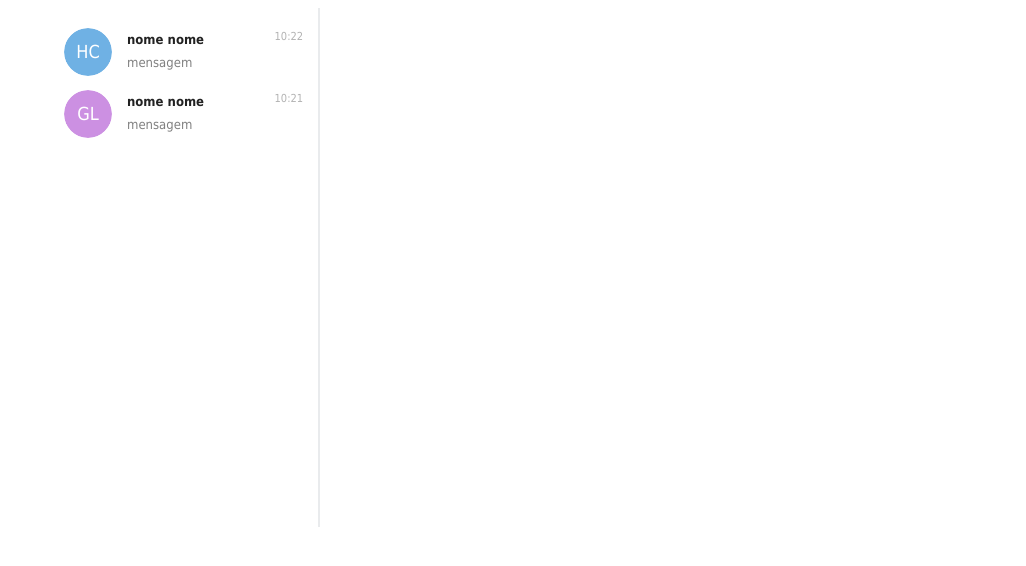
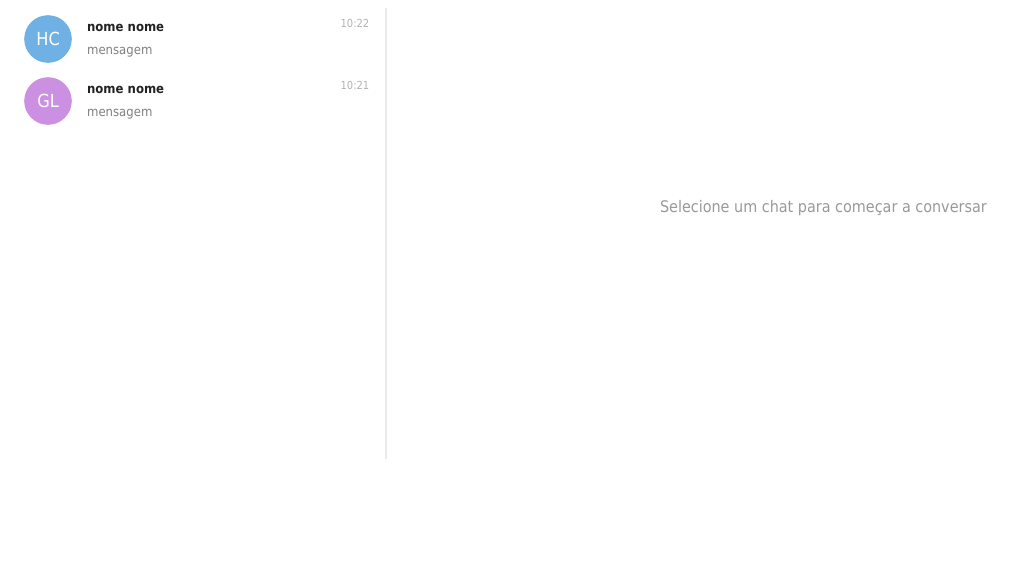
Before and after one commit to gravatasufoca/smartlog, a PHP site: page /app/pages/whatsapp/views/listar.tpl.html in a window 1280 px wide. Shown: the top 566 px of the page, without its empty margins (0-1026 px from the left). Run offline with PHP 8.4, Linux system fonts and the light colour scheme.

Commit message:
os topicos das mensagens estão bonitinhos

```diff
--- a/app/pages/whatsapp/views/listar.tpl.html
+++ b/app/pages/whatsapp/views/listar.tpl.html
@@ -6,10 +6,10 @@
         <div class="box conteudo-box">
 
             <div class="msgconteudo ">
-
+                <!--COLUNA DOS TOPICOS -->
                 <div class="colunatopico">
                     <div class="ctopico">
-                        <ul class="">
+                        <ul class="ultopico">
                             <li class="topico">
                                 <a class="intopico">
                                     <div class="chora">
@@ -44,10 +44,18 @@
                                 </a>
                             </li>
 
+
                         </ul>
 
                     </div>
                 </div>
+
+                <!-- QUANDO NAO TEM MENSAGENS ESCOLHIDAS-->
+                <div class="mensagenscontainer">
+                    <div class="semmensagens">Selecione um chat para começar a conversar</div>
+                </div>
+
+
             </div>
         </div>
     </div>
--- a/assets/css/chat.css
+++ b/assets/css/chat.css
@@ -4,22 +4,69 @@
     box-sizing: border-box
 }
 
-.user_color_1,.user_color_1:hover{color:#8365ab}
-.user_color_2,.user_color_2:hover{color:#539e4f}
-.user_color_3,.user_color_3:hover{color:#ae9661}
-.user_color_4,.user_color_4:hover{color:#4979a3}
-.user_color_5,.user_color_5:hover{color:#b7635d}
-.user_color_6,.user_color_6:hover{color:#b3577a}
-.user_color_7,.user_color_7:hover{color:#5397b4}
-.user_color_8,.user_color_8:hover{color:#c07844}
-.user_bgcolor_1{background:#cc90e2}
-.user_bgcolor_2{background:#80d066}
-.user_bgcolor_3{background:#ecd074}
-.user_bgcolor_4{background:#6fb1e4}
-.user_bgcolor_5{background:#e57979}
-.user_bgcolor_6{background:#f98bae}
-.user_bgcolor_7{background:#73cdd0}
-.user_bgcolor_8{background:#fba76f}
+.user_color_1, .user_color_1:hover {
+    color: #8365ab
+}
+
+.user_color_2, .user_color_2:hover {
+    color: #539e4f
+}
+
+.user_color_3, .user_color_3:hover {
+    color: #ae9661
+}
+
+.user_color_4, .user_color_4:hover {
+    color: #4979a3
+}
+
+.user_color_5, .user_color_5:hover {
+    color: #b7635d
+}
+
+.user_color_6, .user_color_6:hover {
+    color: #b3577a
+}
+
+.user_color_7, .user_color_7:hover {
+    color: #5397b4
+}
+
+.user_color_8, .user_color_8:hover {
+    color: #c07844
+}
+
+.user_bgcolor_1 {
+    background: #cc90e2
+}
+
+.user_bgcolor_2 {
+    background: #80d066
+}
+
+.user_bgcolor_3 {
+    background: #ecd074
+}
+
+.user_bgcolor_4 {
+    background: #6fb1e4
+}
+
+.user_bgcolor_5 {
+    background: #e57979
+}
+
+.user_bgcolor_6 {
+    background: #f98bae
+}
+
+.user_bgcolor_7 {
+    background: #73cdd0
+}
+
+.user_bgcolor_8 {
+    background: #fba76f
+}
 
 .msgconteudo {
     box-sizing: border-box;
@@ -33,10 +80,10 @@
     font-variant-ligatures: normal;
     font-variant-numeric: normal;
     font-weight: normal;
-    height: 519px;
+    /*height: 519px;*/
     line-height: 18px;
     text-size-adjust: 100%;
-    width: 1008px;
+    /*width: 1008px;*/
     -webkit-tap-highlight-color: rgba(0, 0, 0, 0);
 }
 
@@ -56,12 +103,13 @@
     font-variant-ligatures: normal;
     font-variant-numeric: normal;
     font-weight: normal;
-    height: 519px;
+    /*height: 519px;*/
     line-height: 18px;
     padding-bottom: 10px;
     text-size-adjust: 100%;
     user-select: none;
-    width: 312.469px;
+    /*width: 312.469px;*/
+    width:30%;
     -webkit-tap-highlight-color: rgba(0, 0, 0, 0);
 }
 
@@ -77,7 +125,7 @@
     font-variant-ligatures: normal;
     font-variant-numeric: normal;
     font-weight: normal;
-    height: 1240px;
+    /*height: 1240px;*/
     line-height: 18px;
     list-style-image: none;
     list-style-position: outside;
@@ -87,16 +135,18 @@
     padding-left: 0px;
     text-size-adjust: 100%;
     user-select: none;
-    width: 310.469px;
+    /*width: 310.469px;*/
     -webkit-margin-after: 0px;
     -webkit-margin-before: 0px;
     -webkit-margin-end: 0px;
     -webkit-margin-start: 0px;
     -webkit-padding-start: 0px;
     -webkit-tap-highlight-color: rgba(0, 0, 0, 0);
+    height: 441px;
+    overflow: auto;
 }
 
-.topico:hover{
+.topico:hover {
     border-radius: 0;
     background: #f2f6fa
 }
@@ -126,7 +176,8 @@
     user-select: none;
     -webkit-tap-highlight-color: rgba(0, 0, 0, 0);
 }
-.intopico:hover{
+
+.intopico:hover {
     color: #fff;
 }
 
@@ -197,7 +248,7 @@
     text-align: right;
     text-size-adjust: 100%;
     user-select: none;
-    width: 27.9219px;
+    /*width: 27.9219px;*/
     -webkit-tap-highlight-color: rgba(0, 0, 0, 0);
 }
 
@@ -409,3 +460,34 @@
     word-wrap: break-word;
     -webkit-tap-highlight-color: rgba(0, 0, 0, 0);
 }
+
+.mensagenscontainer {
+    box-sizing: border-box;
+    color: rgb(0, 0, 0);
+    display: block;
+    float: left;
+    font-family: Tahoma, sans-serif, Arial, Helvetica;
+    font-size: 13px;
+
+    line-height: 18px;
+    text-size-adjust: 100%;
+    user-select: none;
+    width: 69%;
+    -webkit-tap-highlight-color: rgba(0, 0, 0, 0);
+}
+
+.semmensagens {
+    box-sizing: border-box;
+    color: rgb(153, 153, 153);
+    display: block;
+    font-family: Tahoma, sans-serif, Arial, Helvetica;
+    font-size: 16px !important;
+    line-height: 18px;
+    text-align: center;
+    text-size-adjust: 100%;
+    user-select: none;
+    visibility: visible;
+    /*width: 100%;*/
+    -webkit-tap-highlight-color: rgba(0, 0, 0, 0);
+    padding-top:190px;
+}
```
